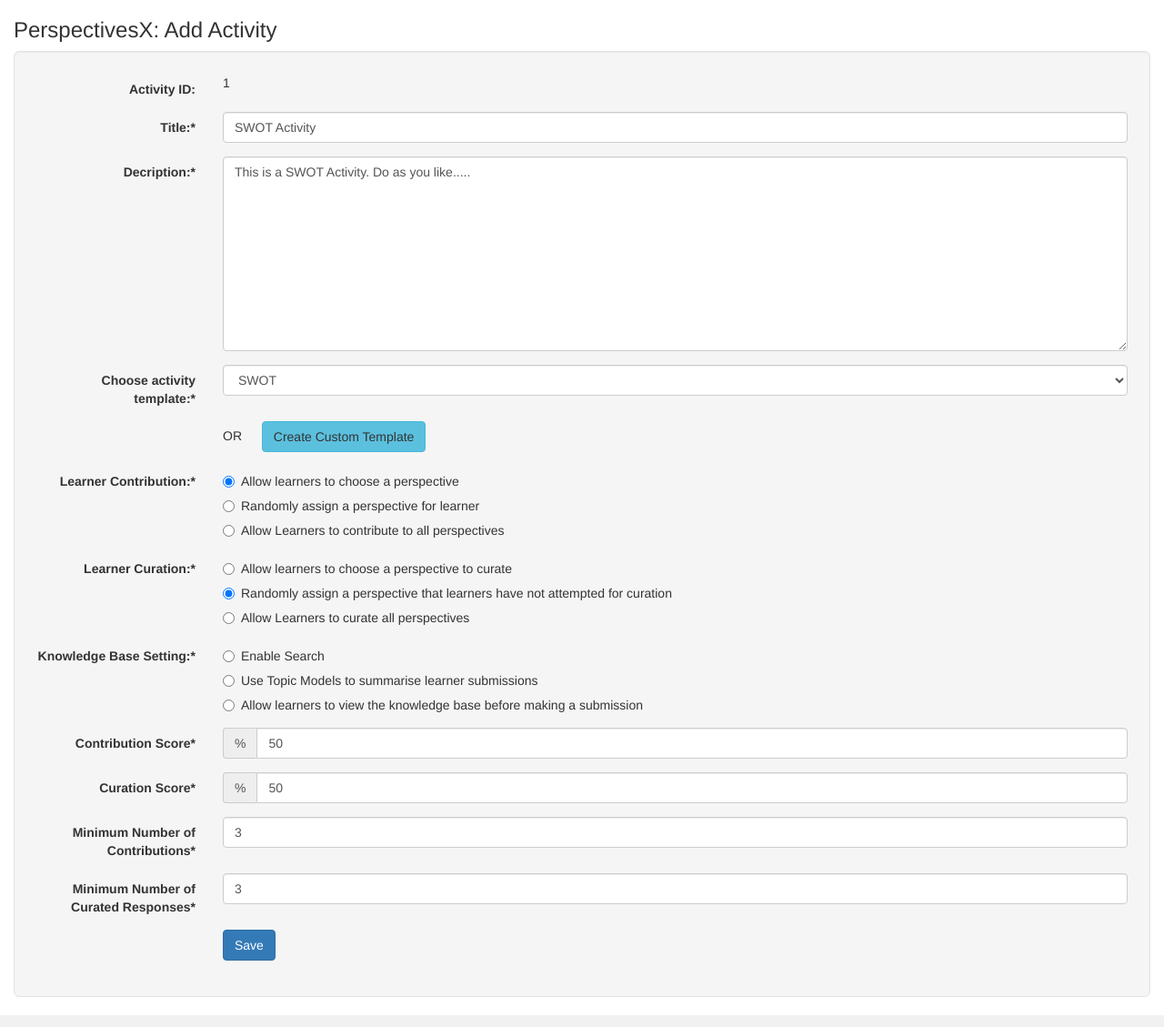
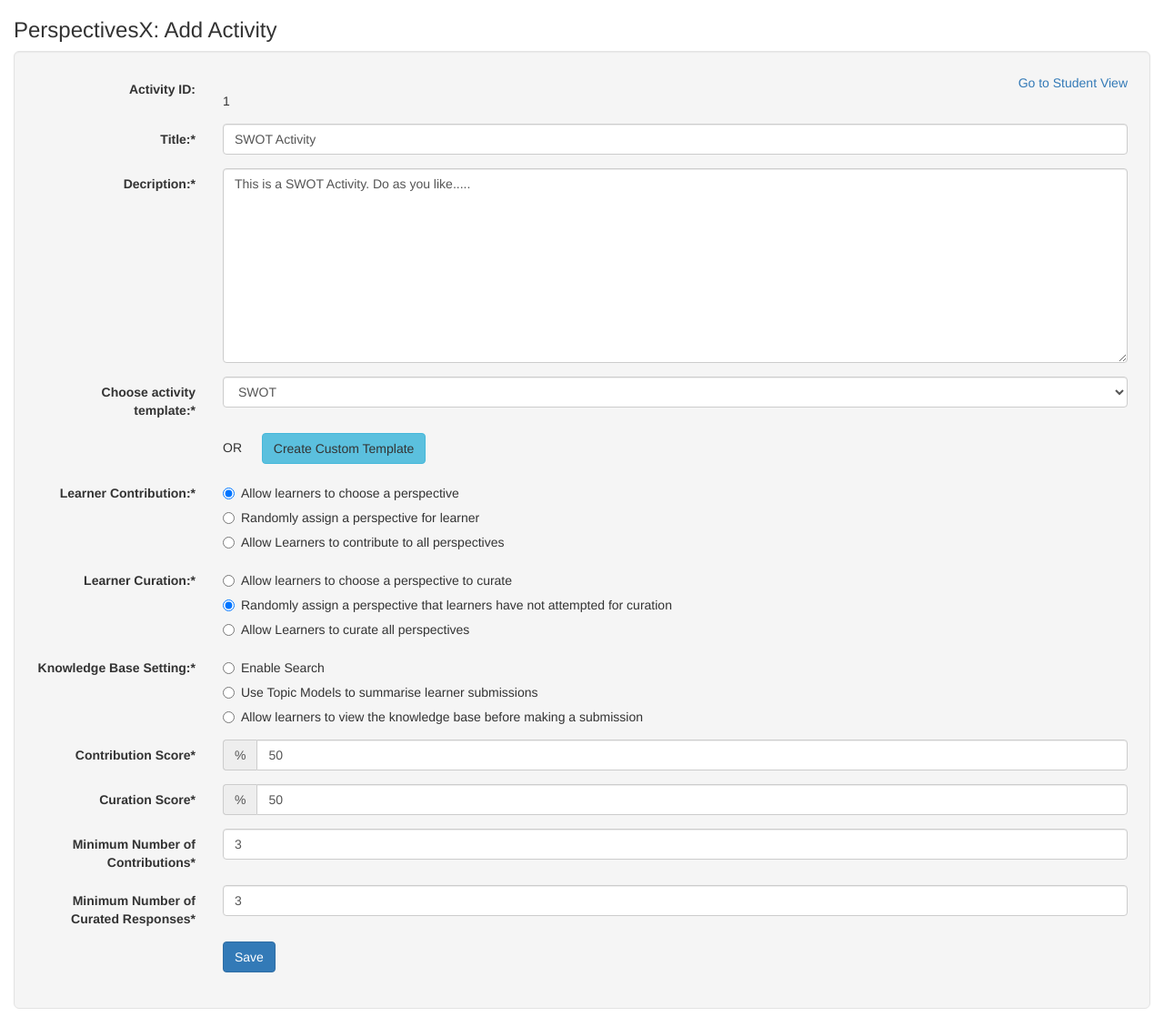
Before and after one commit to UQ-UQx/PerspectivesX, a Django app: page /perspectivesX/add_activity/ in a window 1280 px wide. Shown: the whole page at 91% size. Run offline with Django 3.2, Linux system fonts and the light colour scheme; data comes from the database, SQL or seed files in the repository; parts of the project's set-up code (start-up, migrations or seed data) failed here and were passed over; some libraries are stand-ins or nearby versions.

Commit message:
Add include file with admin switch to student or admin view

```diff
--- a/perspectivesx_project/perspectivesx/views.py
+++ b/perspectivesx_project/perspectivesx/views.py
@@ -58,6 +58,9 @@ def add_activity(request):
     :return:
     """
     activity_id = 1
+    role = 'administrator'
+    display_view = "admin_view"
+    allowed_admin_roles = ['administrator', 'instructor']
     activity = None
     if (activity_id>0):
         activity = get_object_or_404(Activity, pk=activity_id)
@@ -73,7 +76,7 @@ def add_activity(request):
     else:
         print(form.errors)
 
-    return render(request, 'add_activity.html', {'form': form})
+    return render(request, 'add_activity.html', {'form': form, 'role': role, 'display_view': display_view, 'allowed_admin_roles':allowed_admin_roles})
 
 
 def choose_perspective(request, activity_name_slug, user, all=False):
--- a/perspectivesx_project/templates/add_activity.html
+++ b/perspectivesx_project/templates/add_activity.html
@@ -22,7 +22,8 @@
 				PerspectivesX: Add Activity
 			</h3>
         <div class="well well-lg">
-            {% crispy form %}
+          {% include "roleswitch.html" with role=role display_view=display_view allowed_admin_roles=allowed_admin_roles %}
+          {% crispy form %}
         </div>
         <script>
         $("button.btn.create-template").click(function(){
--- /dev/null
+++ b/perspectivesx_project/templates/roleswitch.html
@@ -0,0 +1,9 @@
+{% if role in allowed_admin_roles %}
+<div class = "pull-right">
+  {% if display_view == "student_view" %}
+  <a href="/perspectivesX/add_activity">Edit Activity</a>
+  {% else %}
+  <a href="/perspectivesX/add_activity">Go to Student View</a>
+  {% endif %}
+</div>
+{% endif %}
```
